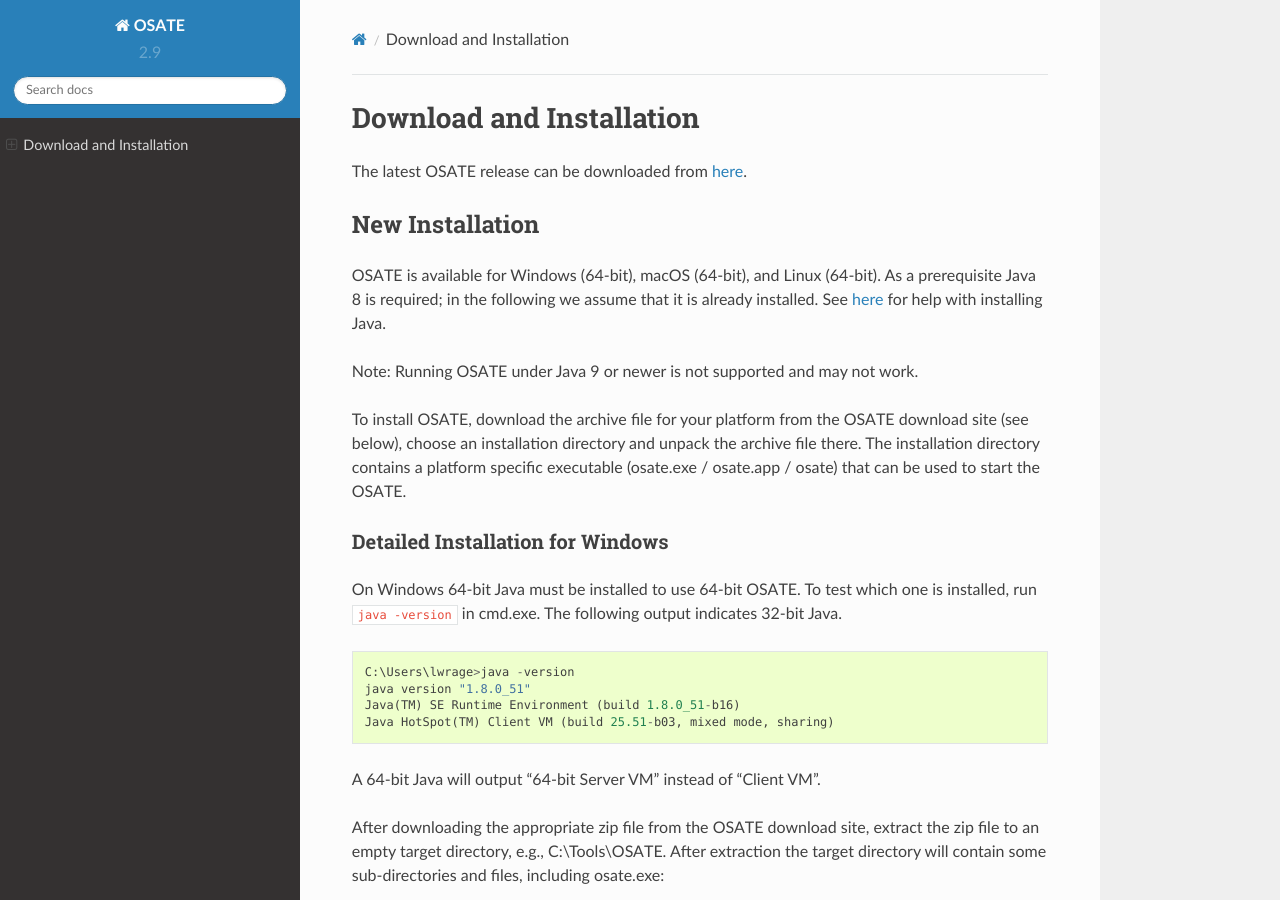
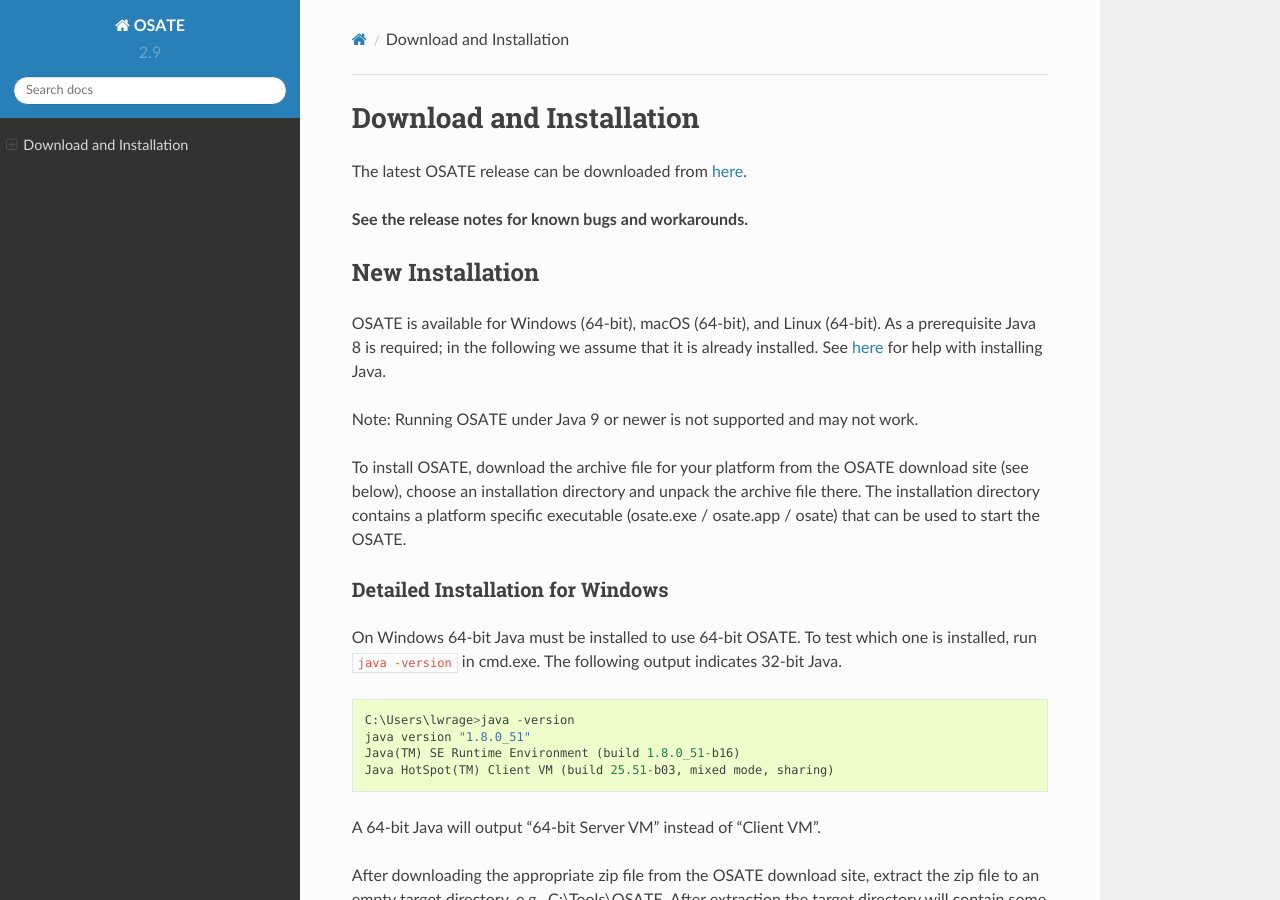
Before and after one commit to osate/website, a Sphinx documentation site: the page built from source/download-and-install.md, in a window 1280 px wide and 900 px high. Built offline with Sphinx 7.4.7 and the Read the Docs theme 2.0.0, drawn with Linux system fonts in a browser that asks for light colours.

Commit message:
Add pointer to release notes

```diff
--- a/source/download-and-install.md
+++ b/source/download-and-install.md
@@ -2,6 +2,8 @@
 
 The latest OSATE release can be downloaded from
 [here](http://osate-build.sei.cmu.edu/download/osate/stable/latest/products/).
+
+**See the release notes for known bugs and workarounds.**
 
 ## New Installation
 
```
